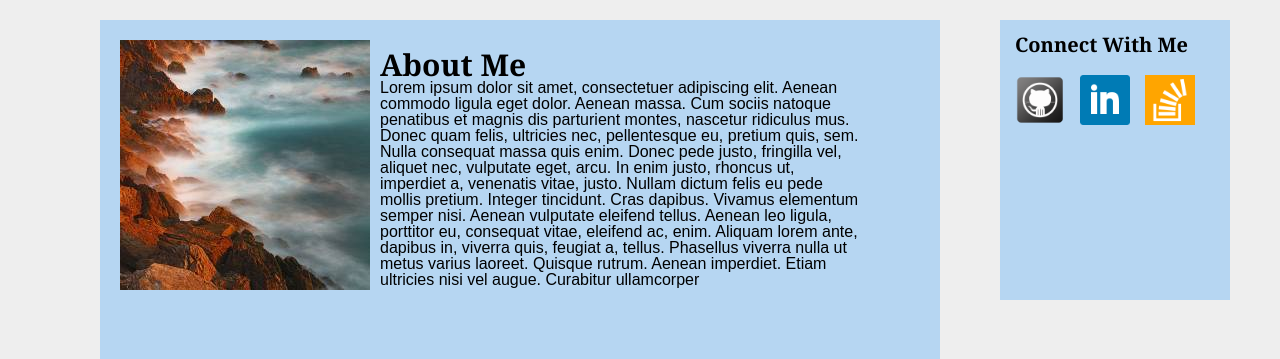
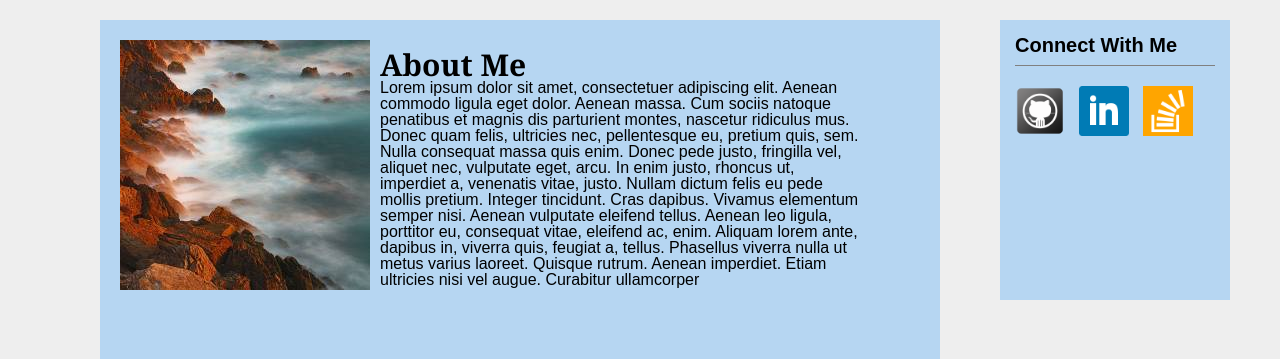
Before and after one commit to DavidGuben/Basic-Portfolio, a PHP site: page / in a window 1280 px wide. Shown: the part 74-433 px from the top of the page. Run offline with PHP 8.4, Linux system fonts and the light colour scheme.

Commit message:
saving portfolio changes

```diff
--- a/assets/css/style.css
+++ b/assets/css/style.css
@@ -71,7 +71,9 @@ h1 {
 h2 {
 	font-size: 20px;
 	font-weight: bold;
-	font-family: georgia;
+	font-family: sans-serif;
+	padding-bottom:10px;
+	border-bottom: 1px solid grey;
 }
 p {
 	font-family: sans-serif;
--- a/index.html
+++ b/index.html
@@ -34,7 +34,7 @@
 	<!--content end-->
 	<!--sidebar-->
 		<div id="sidebar">
-			<h2>Connect With Me</h>
+			<h2>Connect With Me</h2>
 				<div id ="social">
 					<a href="#"><img style="height:50px;width:50px;margin-right:10px;" src="assets/images/Github-icon.png"/></a>
 					<a href="#"><img style="height:50px;width:50px;margin-right:10px;" src="assets/images/linkedin-icon.png"/></a>
```
